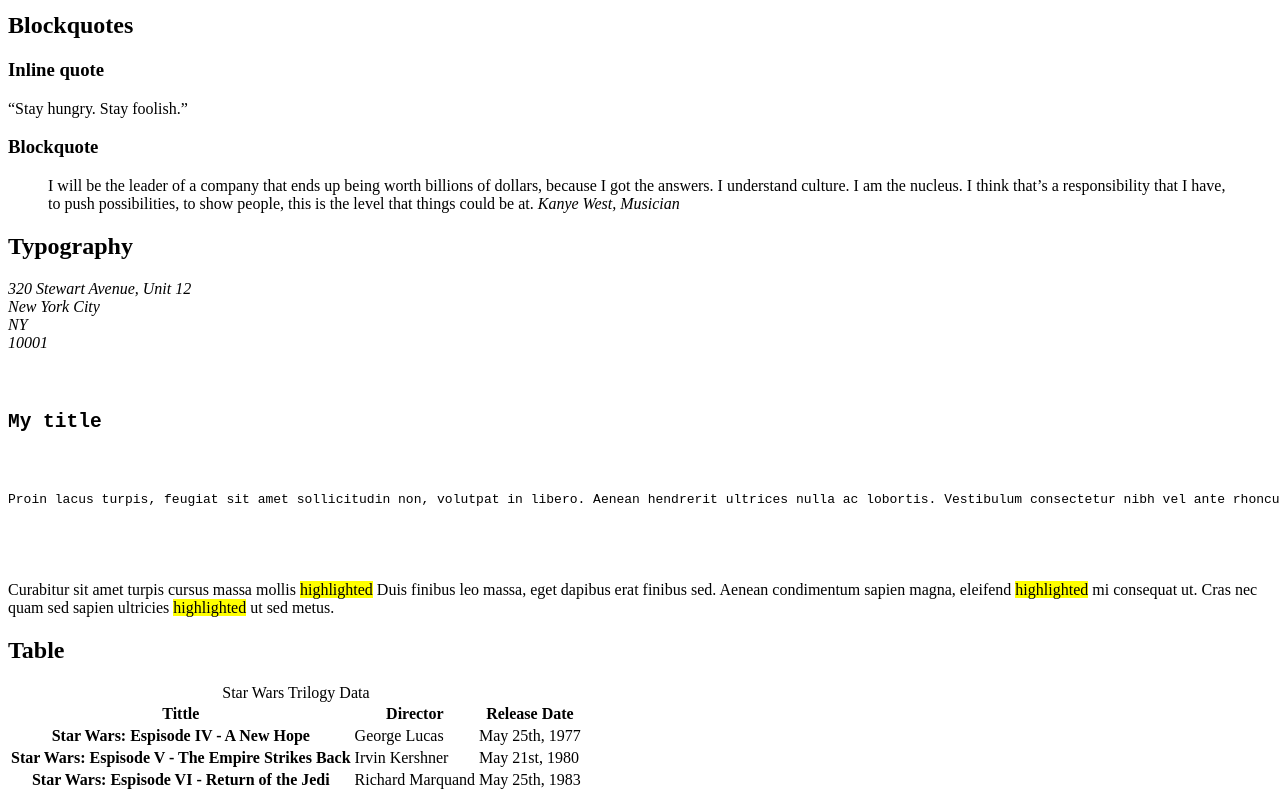
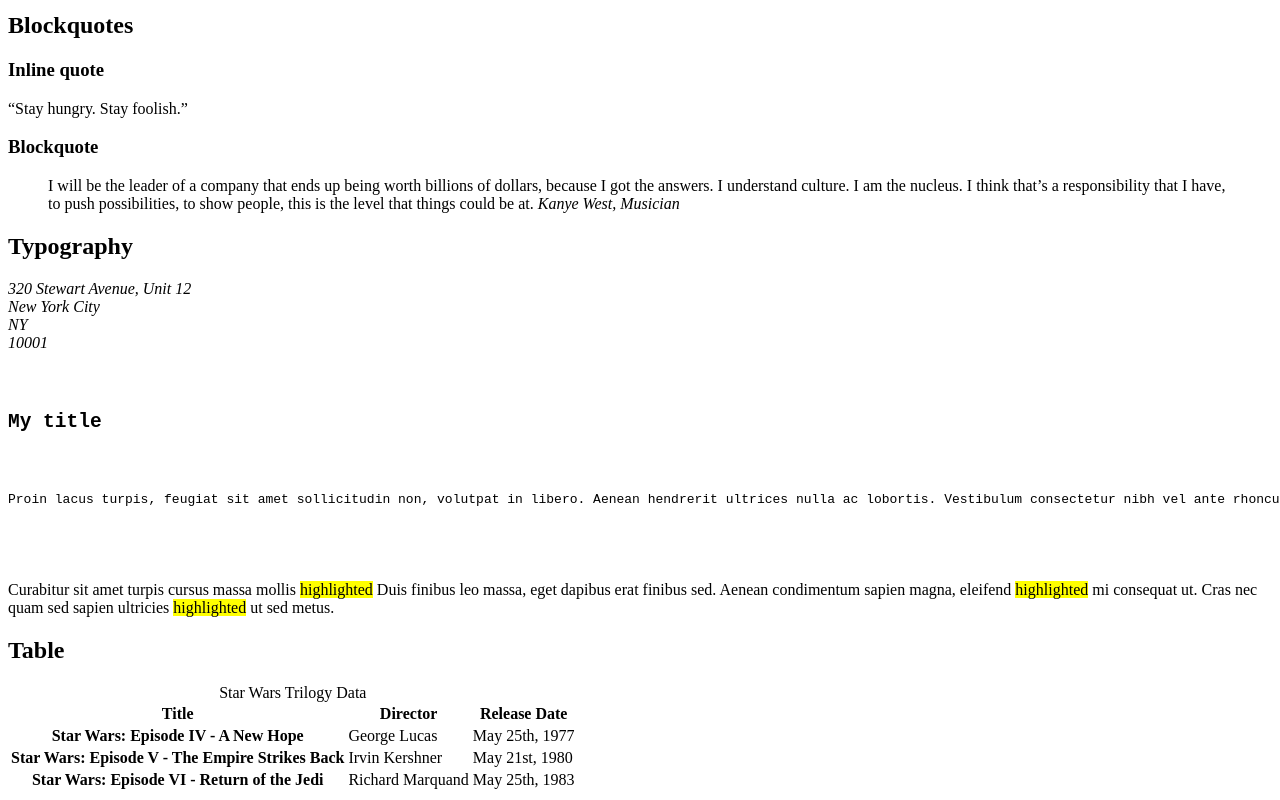
Before and after one commit to aristizabaru/holbertonschool-web-front-end, a plain HTML site: page 0x00-html_advanced/33-styleguide.html in a window 1280 px wide. Shown: the part 1005-1805 px from the top of the page. Drawn offline with Linux system fonts and the light colour scheme.

Commit message:
fix: remove typo on movie titles

```diff
--- a/0x00-html_advanced/33-styleguide.html
+++ b/0x00-html_advanced/33-styleguide.html
@@ -130,26 +130,26 @@
           </caption>
           <thead>
             <tr>
-              <th scope="col">Tittle</th>
+              <th scope="col">Title</th>
               <th scope="col">Director</th>
               <th scope="col">Release Date</th>
             </tr>
           </thead>
           <tbody>
             <tr>
-              <th scope="row">Star Wars: Espisode IV - A New Hope</th>
+              <th scope="row">Star Wars: Episode IV - A New Hope</th>
               <td>George Lucas</td>
               <td>May 25th, 1977</td>
             </tr>
             <tr>
               <th scope="row">
-                Star Wars: Espisode V - The Empire Strikes Back
+                Star Wars: Episode V - The Empire Strikes Back
               </th>
               <td>Irvin Kershner</td>
               <td>May 21st, 1980</td>
             </tr>
             <tr>
-              <th scope="row">Star Wars: Espisode VI - Return of the Jedi</th>
+              <th scope="row">Star Wars: Episode VI - Return of the Jedi</th>
               <td>Richard Marquand</td>
               <td>May 25th, 1983</td>
             </tr>
```
